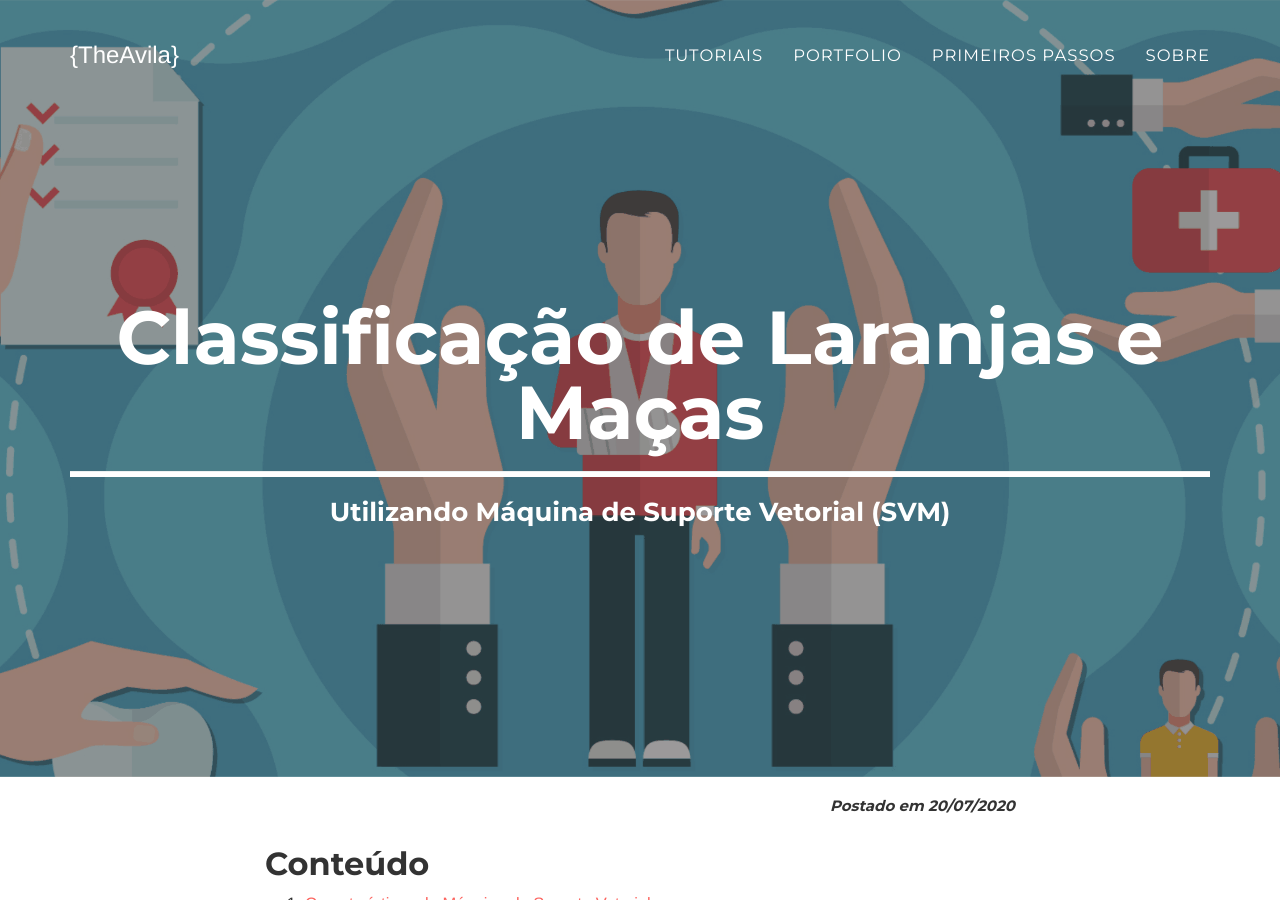
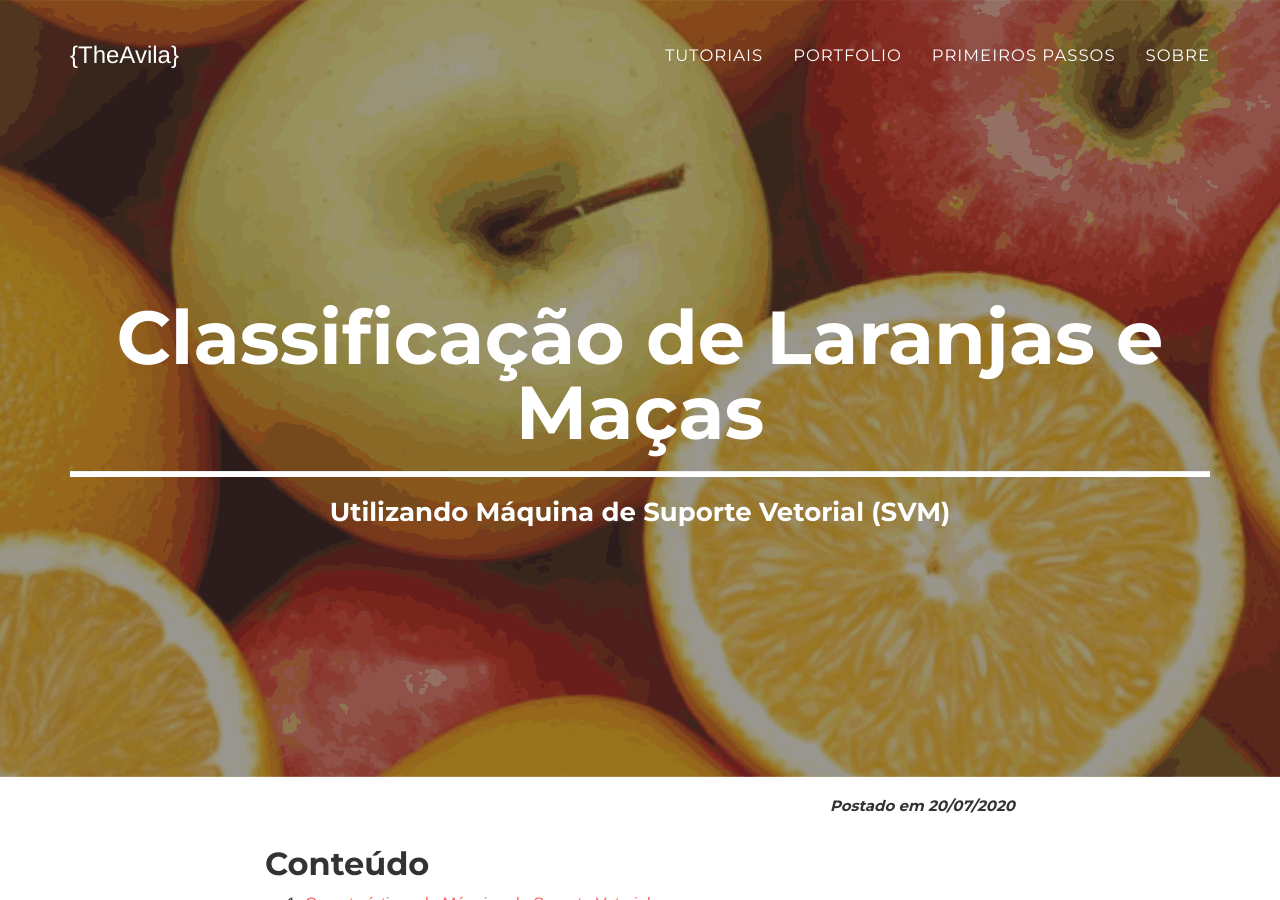
Before and after one commit to theavila/theavila.github.io, a Jekyll site: the page built from _posts/2020-07-20-SVM-frutas.md, in a window 1280 px wide and 900 px high. Built offline with Jekyll 4.4.1, drawn with Linux system fonts in a browser that asks for light colours; some web fonts are replaced; comment, search, counter and statistics services are not loaded.

Commit message:
update Image

```diff
--- a/_posts/2020-07-20-SVM-frutas.md
+++ b/_posts/2020-07-20-SVM-frutas.md
@@ -9,7 +9,7 @@ true-dt: 2020-07-20
 tags: [Tutorial,python,Jupyter]
 author: "Ricardo Avila"
 comments: true
-header-img: "img/seguro.png"
+header-img: "img/laranjamaca.png"
 ---
 
 ## Conteúdo
@@ -63,7 +63,7 @@ fruits = pd.read_csv('applesOranges.csv')
 fruits.head()
 {% endhighlight %}
 
-<img class="img-responsive center-block thumbnail" src="/img/svmHead.png" alt="SVM-head" style="width:45%"/>
+<img class="img-responsive center-block thumbnail" src="/img/svmHead.png" alt="SVM-head" style="width:20%"/>
 
 Os dados possuem apenas três variáveis, Peso (Weight), Tamanho (Size) e Classe (laranja ou maça). Vamos plotar uma figura para visualizar os objetos do conjunto de dados.
 
```
Also changed, not shown: img/laranjamaca.png (added).
